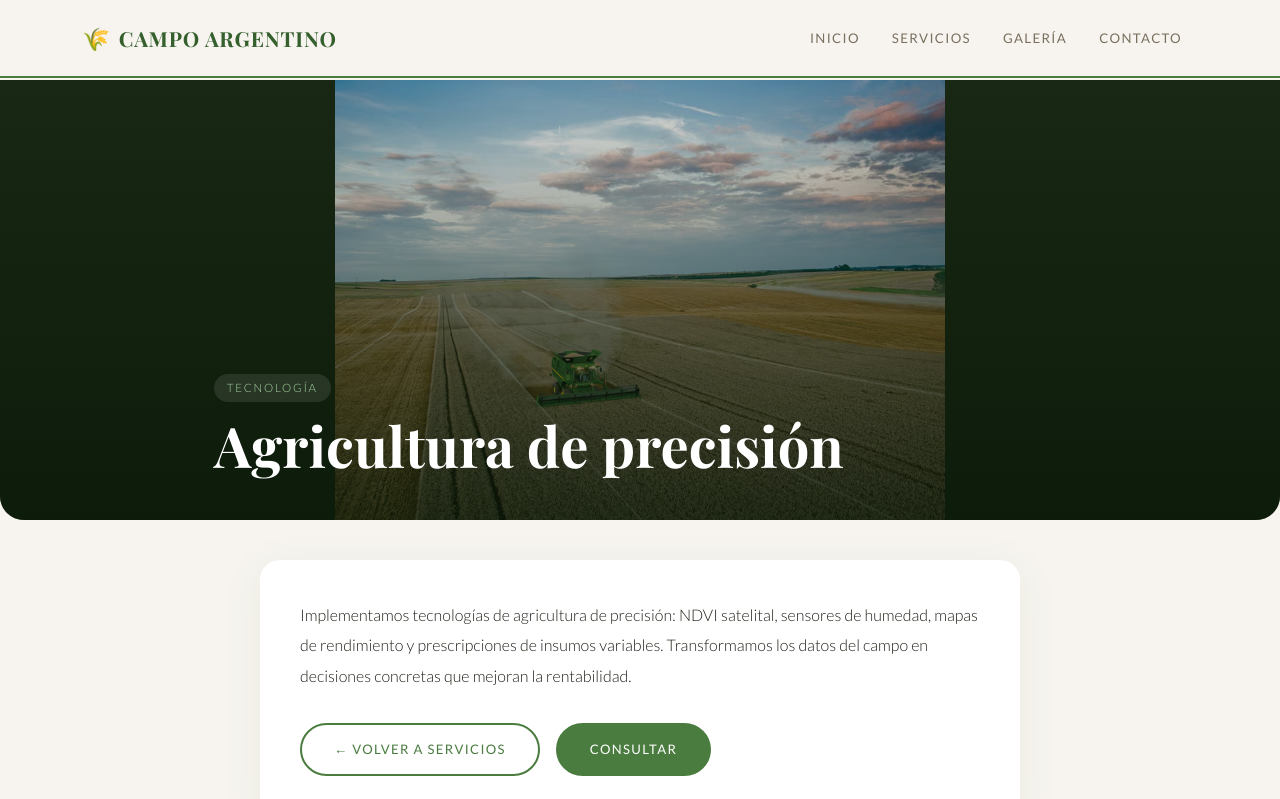
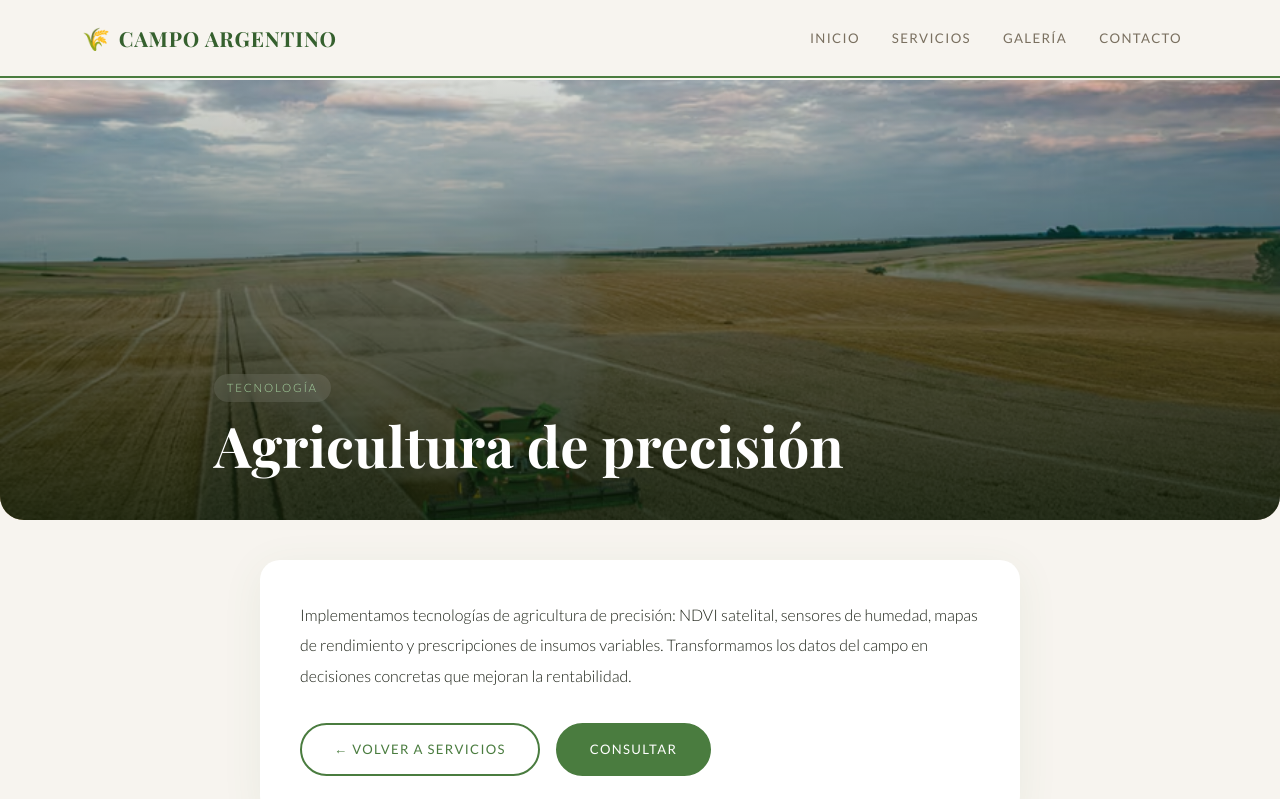
Before and after one commit to JoacoAutilio/campo-argentino, a React (Vite) app: page /servicios/agricultura-de-precision in a window 1280 px wide. Shown: the top 799 px of the page. Built offline with nearby package versions, Linux system fonts and the light colour scheme; a web font is replaced by a local one.

Commit message:
arreglando imagenes

```diff
--- a/index.html
+++ b/index.html
@@ -4,7 +4,6 @@
     <meta charset="UTF-8" />
     <meta name="viewport" content="width=device-width, initial-scale=1.0" />
     <title>CAMPO ARGENTINO — Agro argentino</title>
-    <link rel="icon" type="image/jpeg" href="/public/img/Favicon.jpg.png" />
     <link href="https://cdn.jsdelivr.net/npm/bootstrap@5.3.2/dist/css/bootstrap.min.css" rel="stylesheet" />
     <link href="https://fonts.googleapis.com/css2?family=Playfair+Display:ital,wght@0,400;0,700;1,400&family=Lato:wght@300;400;700&display=swap" rel="stylesheet" />
   </head>
--- a/src/styles/ServicioDetalle.css
+++ b/src/styles/ServicioDetalle.css
@@ -16,9 +16,9 @@
 .cv-detalle-hero__img {
   width: 100%;
   height: 100%;
-  object-fit: contain;
+  object-fit: cover;
   object-position: center center;
-  background: #1a2a15;
+
   display: block;
 }
 
@@ -70,7 +70,7 @@
   .cv-detalle-body {
     padding: 1.5rem 1.2rem;
     margin: 1rem 0 0;
-    border-radius: 20px 20px 0 0;
+    border-radius: 0;
     box-shadow: none;
   }
 }
```
